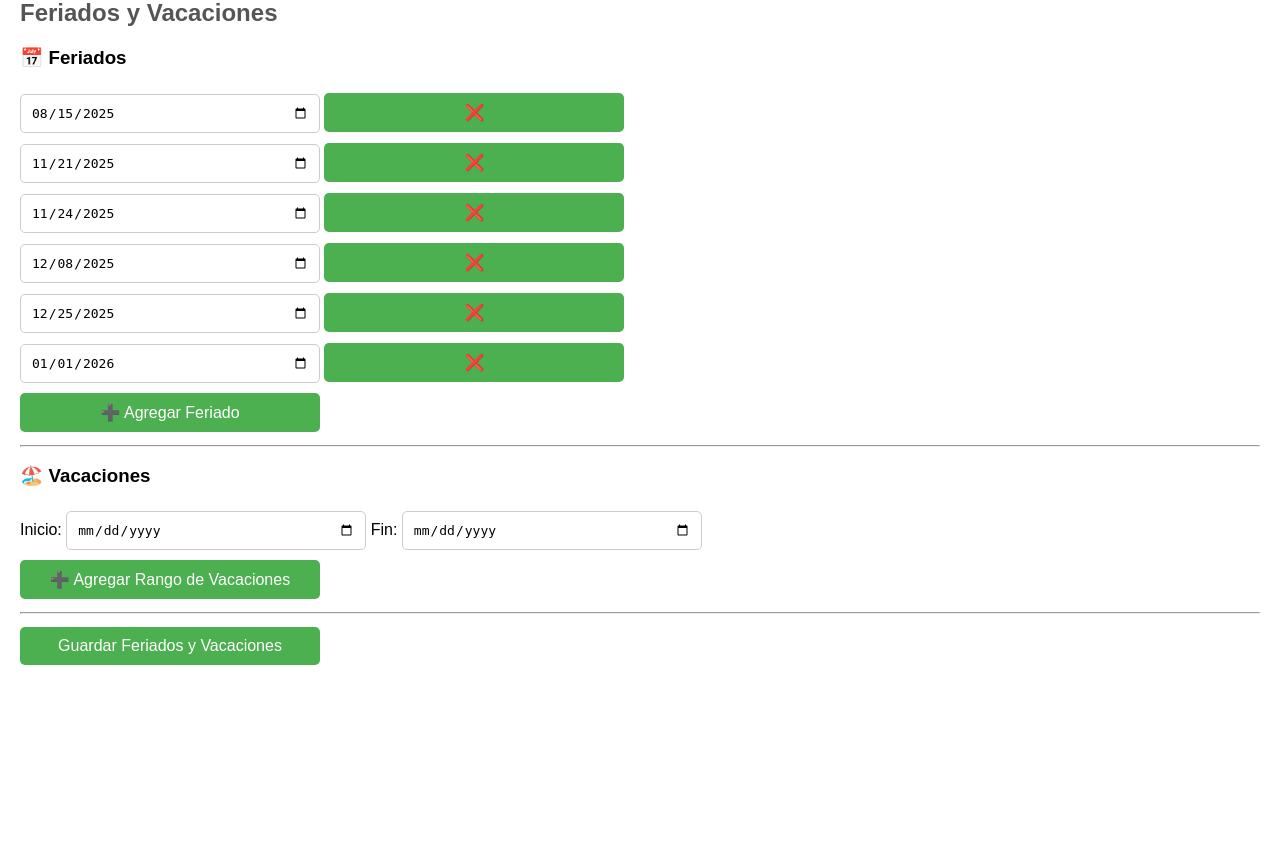
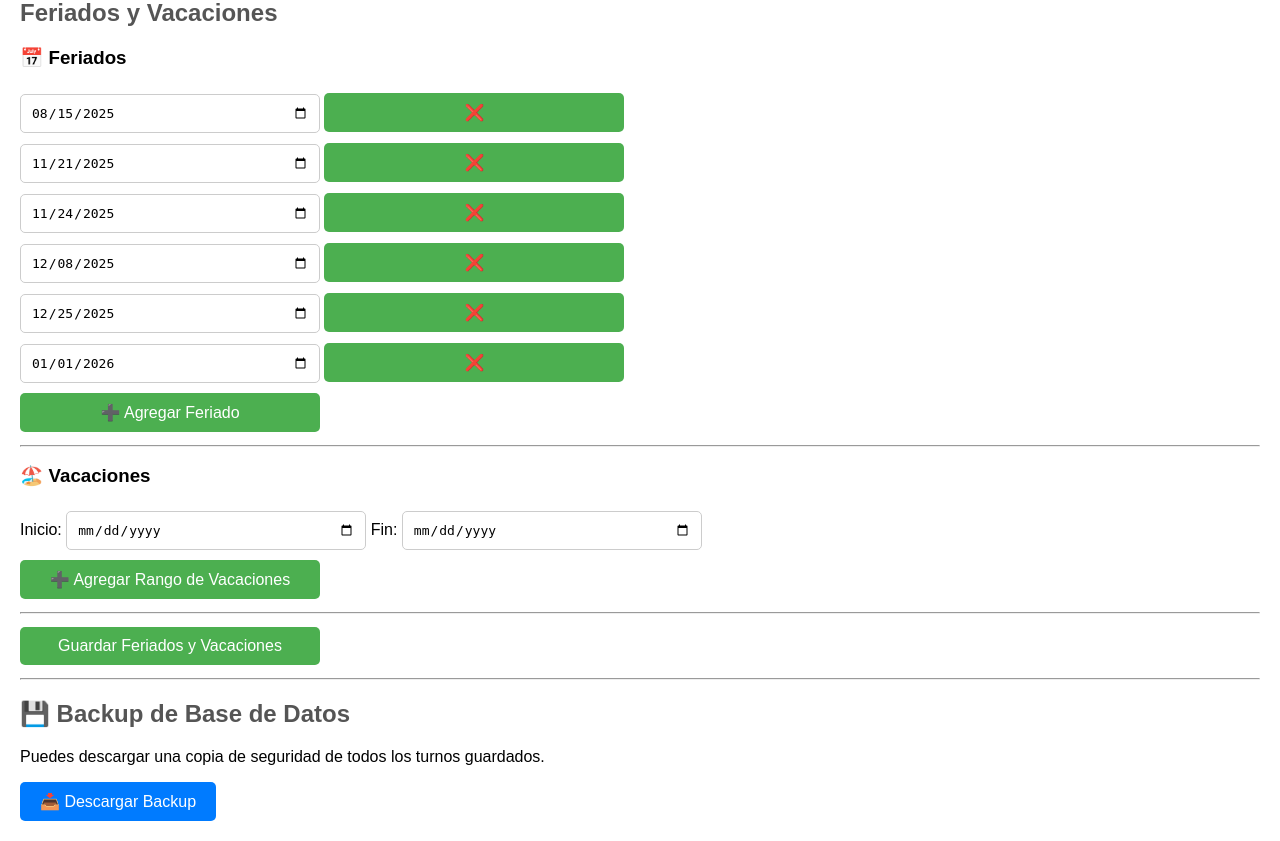
Before and after one commit to cdaversa/turnos_consultorio, a Flask app: page /configuracion in a window 1280 px wide. Shown: the part 1119-1960 px from the top of the page. Before the commit the page ends 1784 px from the top, so only its background shows below. Run offline with Flask 3, Linux system fonts and the light colour scheme; the visitor is signed in with stand-in values (Sample User, id 1).

Commit message:
Agregado botón de backup y ruta de descarga en configuración

```diff
--- a/app.py
+++ b/app.py
@@ -1,4 +1,4 @@
-from flask import Flask, render_template, request, redirect, url_for, jsonify, session
+from flask import Flask, render_template, request, redirect, url_for, jsonify, session, send_file
 from datetime import datetime, timedelta
 import json, os, smtplib, sqlite3, pytz
 from email.mime.text import MIMEText
@@ -320,4 +320,28 @@ def profesional_login():
 @app.route('/logout_profesional')
 def logout_profesional(): session.pop('profesional',None); return redirect(url_for('profesional_login'))
 
+# ====== BACKUP ======
+
+@app.route('/backup_db', methods=['GET'])
+def backup_db():
+    if not session.get('admin'):
+        return redirect(url_for('panel_admin'))
+
+    # Carpeta donde se guardarán los backups
+    backup_folder = "backups"
+    os.makedirs(backup_folder, exist_ok=True)
+
+    # Nombre del archivo con fecha y hora
+    from datetime import datetime
+    fecha = datetime.now().strftime("%Y-%m-%d_%H-%M-%S")
+    backup_path = os.path.join(backup_folder, f"backup_{fecha}.db")
+
+    # Copiar base de datos actual
+    import shutil
+    shutil.copyfile(DB_FILE, backup_path)
+
+    # Enviar archivo al navegador
+    return send_file(backup_path, as_attachment=True, download_name=f"turnos_backup_{fecha}.db")
+
+
 if __name__=='__main__': app.run(debug=True)
--- a/templates/configuracion.html
+++ b/templates/configuracion.html
@@ -51,7 +51,6 @@
         {% endfor %}
 
         <hr>
-
         <h2>Intervalo de Turnos</h2>
         <label>Duración (min):</label>
         <input type="number" name="intervalo_turnos" min="5" step="5" value="{{ intervalo }}" required>
@@ -80,7 +79,6 @@
         <h2>Feriados y Vacaciones</h2>
         <input type="hidden" name="accion" value="guardar_feriados">
 
-        <!-- ✅ Feriados -->
         <h3>📅 Feriados</h3>
         <div id="feriados-container">
             {% for f in cfg.feriados %}
@@ -99,7 +97,6 @@
 
         <hr>
 
-        <!-- ✅ Vacaciones -->
         <h3>🏖️ Vacaciones</h3>
         <div id="vacaciones-container">
             {% for v in cfg.get('vacaciones', []) %}
@@ -120,7 +117,17 @@
 
         <hr>
         <button type="submit">Guardar Feriados y Vacaciones</button>
-    </form>
+    </form> <!-- ✅ Cierre correcto -->
+
+    <hr>
+
+    <!-- ✅ Backup de la Base de Datos -->
+    <h2>💾 Backup de Base de Datos</h2>
+    <p>Puedes descargar una copia de seguridad de todos los turnos guardados.</p>
+    <a href="{{ url_for('backup_db') }}"
+       style="display:inline-block; padding:10px 20px; background:#007BFF; color:white; text-decoration:none; border-radius:5px;">
+       📥 Descargar Backup
+    </a>
 
     <script>
         function agregarFeriado() {
```
